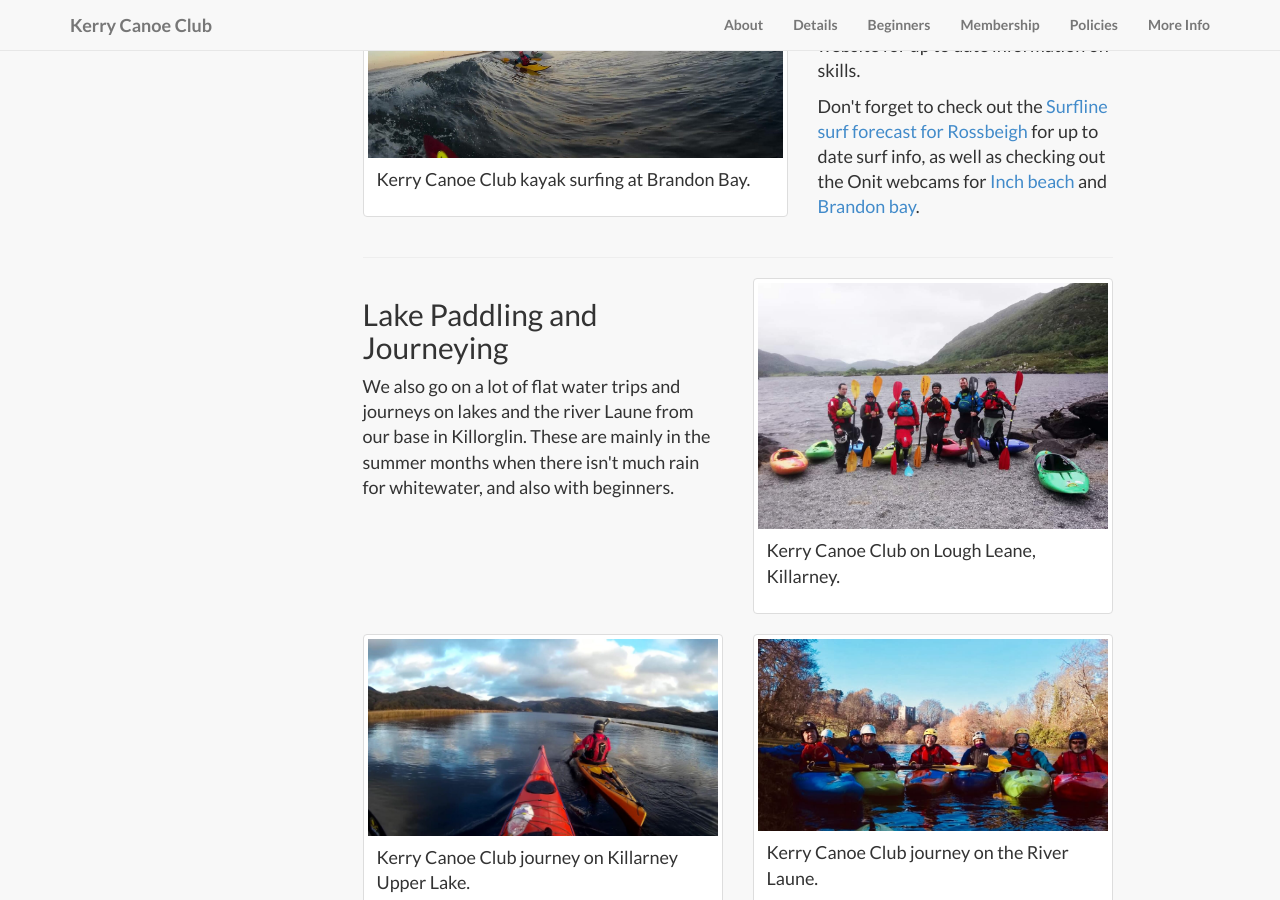
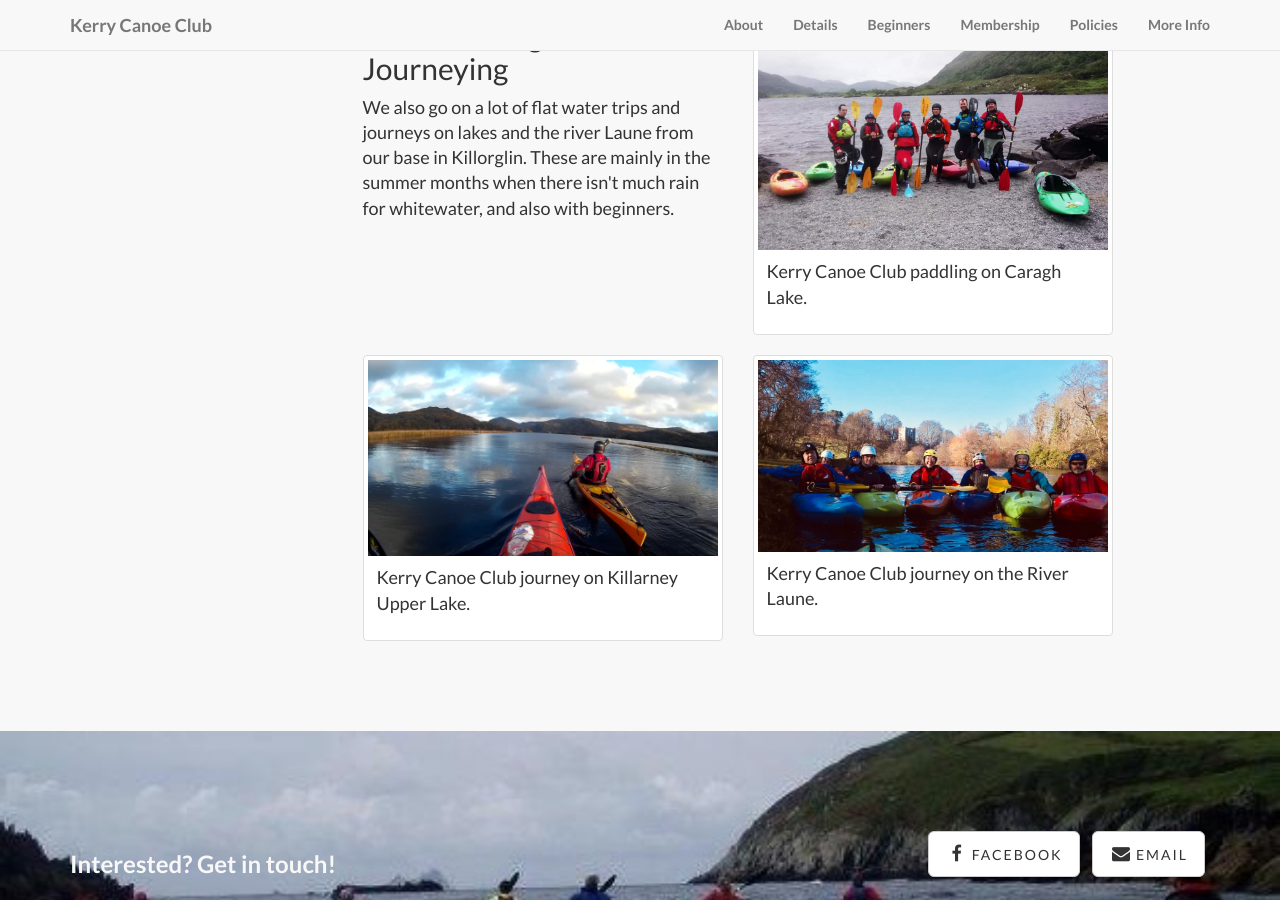
Before and after one commit to kerrycanoeclub/kerrycanoeclub.github.io, a Jekyll site: the page built from disciplines.html, in a window 1280 px wide and 900 px high, scrolled down 2341 px. Built offline with Jekyll 4.4.1, drawn with Linux system fonts in a browser that asks for light colours.

Commit message:
Correct disciplines photo captions and stop stretching the sea kayak photo
- The surfing photo is from Brandon Bay, as its caption says: rename
  surfing_at_rossbeigh.jpg to surfing_at_brandon_bay.jpg and fix its alt
  text.
- The lake photo is Caragh Lake, not Lough Leane: fix the caption and
  alt text.
- The sea kayaking photo is only 200x200, so show it at its real size
  instead of stretching it blurry across the column.

Co-Authored-By: Claude Opus 5.5 <noreply@anthropic.com>
Claude-Session: https://claude.ai/code/session_0189uNMerBM5KXNdeqY17yYi

```diff
--- a/disciplines.html
+++ b/disciplines.html
@@ -95,7 +95,7 @@ permalink: disciplines.html
     <div class="col-sm-8">
         <div class="thumbnail">
             <a href="assets/images/Sea_kayak_photo_1.jpg">
-                <img src="assets/images/Sea_kayak_photo_1.jpg" alt="Kerry Canoe Club sea kayaking" style="width:100%">
+                <img src="assets/images/Sea_kayak_photo_1.jpg" alt="Kerry Canoe Club sea kayaking">
                 <div class="caption">
                     <p>Kerry Canoe Club sea kayaking.</p>
                 </div>
@@ -109,8 +109,8 @@ permalink: disciplines.html
 <div class="row">
     <div class="col-sm-7">
         <div class="thumbnail">
-            <a href="assets/images/surfing_at_rossbeigh.jpg">
-                <img src="assets/images/surfing_at_rossbeigh.jpg" alt="Kerry Canoe Club paddlesurf" style="width:100%">
+            <a href="assets/images/surfing_at_brandon_bay.jpg">
+                <img src="assets/images/surfing_at_brandon_bay.jpg" alt="Kerry Canoe Club kayak surfing at Brandon Bay" style="width:100%">
                 <div class="caption">
                     <p>Kerry Canoe Club kayak surfing at Brandon Bay.</p>
                 </div>
@@ -143,9 +143,9 @@ permalink: disciplines.html
         <div class="thumbnail">
             <a href="assets/images/carragh_lake_paddling.jpg">
                 <img class="img-responsive" src="assets/images/carragh_lake_paddling.jpg"
-                    alt="Kerry Canoe Club on Lough Leane, Killarney." style="width:100%">
+                    alt="Kerry Canoe Club paddling on Caragh Lake" style="width:100%">
                 <div class="caption">
-                    <p>Kerry Canoe Club on Lough Leane, Killarney.</p>
+                    <p>Kerry Canoe Club paddling on Caragh Lake.</p>
                 </div>
             </a>
         </div>
```
Also changed, not shown: assets/images/surfing_at_brandon_bay.jpg (renamed from assets/images/surfing_at_rossbeigh.jpg).
